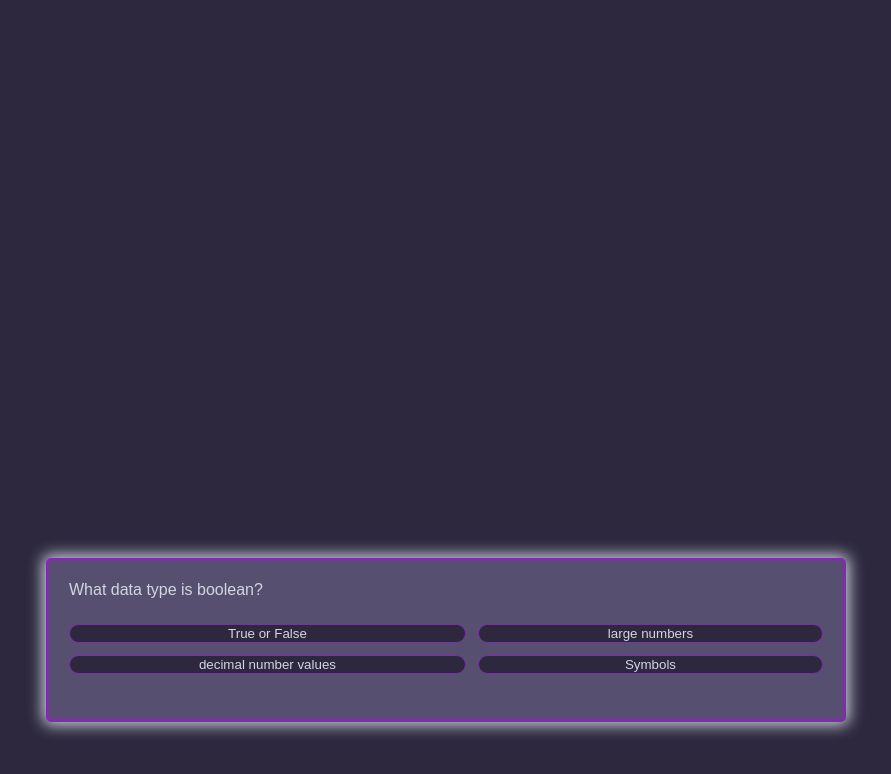
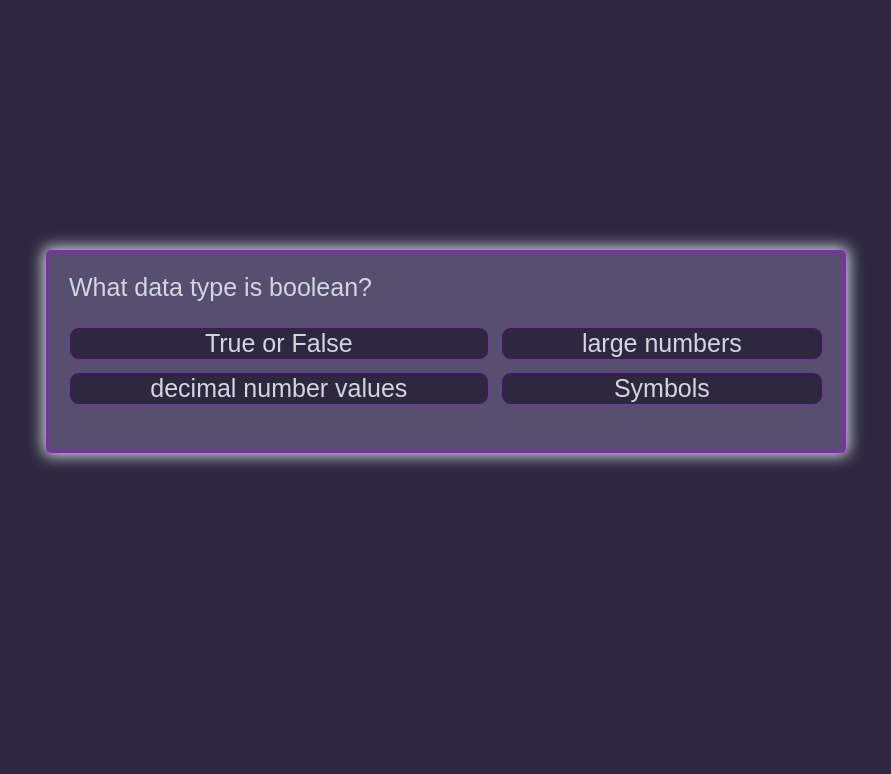
Before and after one commit to MeganClo/timed-quiz, a plain HTML site: page index.html in a window 1280 px wide. Both pictures are taken after a click on the button "Start Quiz". Shown: the whole page, without its empty margins (194-1085 px from the left). Drawn offline with Linux system fonts and the light colour scheme.

Commit message:
answer buttons

```diff
--- a/assets/css/style.css
+++ b/assets/css/style.css
@@ -9,15 +9,13 @@
 * {
     box-sizing: border-box;
     font-family: Arial, Helvetica, sans-serif;
-
+    font-size: 25px;
 }
 
 body {
     padding: 0;
-    margin: 0;
+    margin-top: 250px;
     display: flex;
-    width: 100vw;
-    height: 100vw;
     justify-content: center;
     align-items: center;
     background-color: var(--secondary-color);
--- a/assets/js/script.js
+++ b/assets/js/script.js
@@ -1,7 +1,8 @@
 // targetting the question section of html
 var questionEl = document.getElementById("questions");
 
-var answerButtons = document.querySelector("#answers");
+// targetting the answer buttons
+var answerButtons = document.getElementById("answers");
 
 
 // targetting the specific answer buttons
@@ -166,21 +167,22 @@ function startQuiz() {
     showQuestions.classList.remove("hidden");
     hideButton.classList.add("hidden");
     insertQandA();
-    answerButtons.addEventListener("click", nextQuestion);
-    insertQandA();
+    answerButtons.onclick = nextQuestion();
 };
 
 
 function nextQuestion() {
-    if (answerButtons.innerText === randomQuestions.correctAnswer.value) {
+    console.log(answerButtons.innerText);
+    console.log(randomQuestions[currentQuestionIndex].correctAnswer);
+    if (answerButtons.innerText === randomQuestions[currentQuestionIndex].correctAnswer) {
         currentQuestionIndex = currentQuestionIndex + 1;
         insertQandA;
     }
 };
 
 
-function chooseAnswer() {
 
-};
+nextQuestion();
+
 console.log(randomQuestions);
 console.log(randomQuestions[currentQuestionIndex].question);
```
Also changed, not shown: assets/js/high-scores.html (added, +12 -0 lines).
